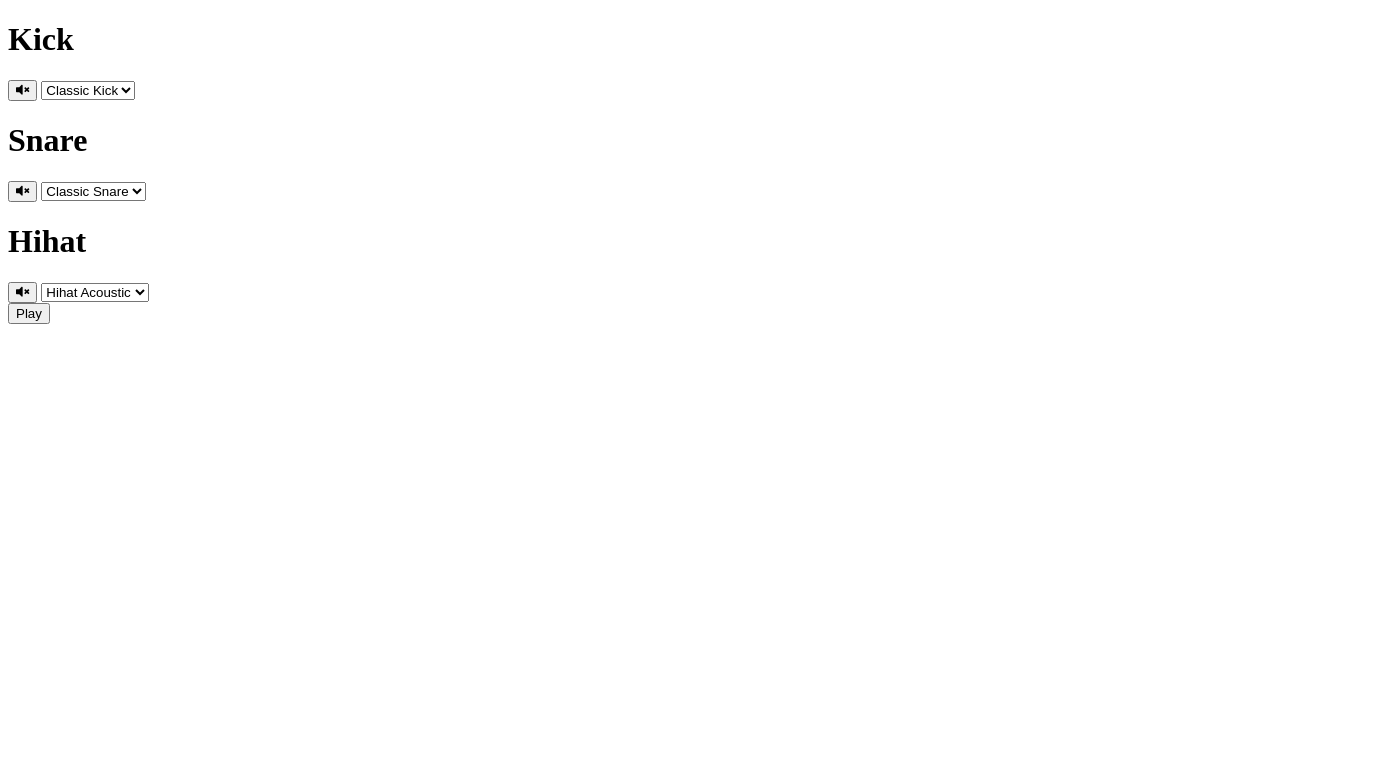
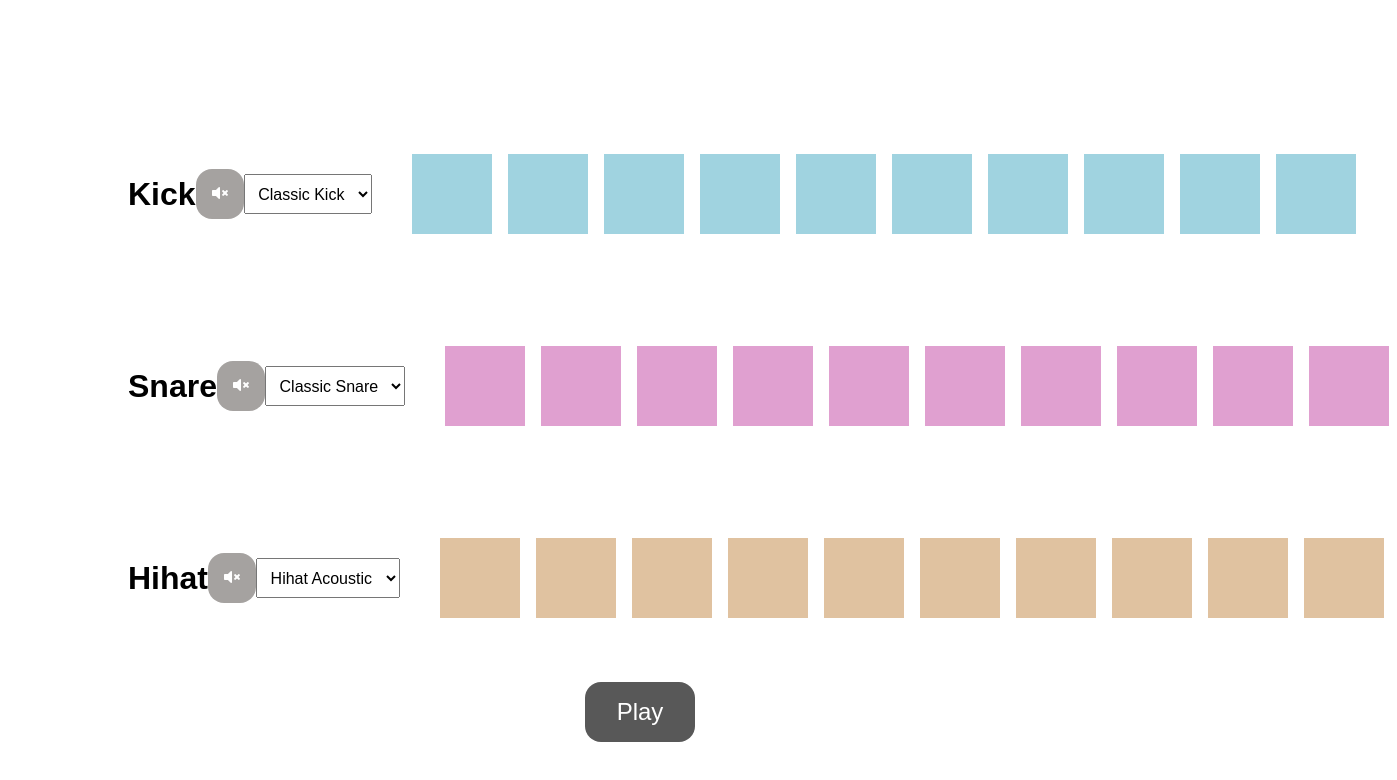
Before and after one commit to yarinmatmoni/Beatmaker, a plain HTML site: page index.html in a window 1280 px wide. Shown: the whole page, 1397 px wide, since content can reach past the window. Drawn offline with Linux system fonts and the light colour scheme.

Commit message:
css setup

```diff
--- a/index.html
+++ b/index.html
@@ -84,8 +84,8 @@
                 <div class="pad hihat-pad b9"></div>
             </div>
         </div>
+        <button class="play">Play</button>
     </div>
-    <button class="play">Play</button>
     <audio class="kick-sound" src="./allSounds/kick-classic.wav"></audio>
     <audio class="snare-sound" src="./allSounds/snare-acoustic01.wav"></audio>
     <audio class="hihat-sound" src="./allSounds/hihat-acoustic01.wav"></audio>
--- a/style.css
+++ b/style.css
@@ -0,0 +1,110 @@
+* {
+  margin: 0;
+  padding: 0;
+  box-sizing: border-box;
+}
+
+body {
+  font-family: sans-serif;
+}
+
+i,
+svg {
+  pointer-events: none;
+}
+
+.kick-pad,
+.snare-pad,
+.hihat-pad {
+  width: 5rem;
+  height: 5rem;
+  margin: 1rem 0.5rem;
+  cursor: pointer;
+}
+
+.kick-pad {
+  background: rgb(160, 211, 224);
+}
+
+.snare-pad {
+  background: rgb(224, 160, 208);
+}
+
+.hihat-pad {
+  background: rgb(224, 194, 160);
+}
+
+.kick-pad.active {
+  background: rgb(59, 197, 231);
+}
+
+.snare-pad.active {
+  background: rgb(218, 58, 178);
+}
+
+.hihat-pad.active {
+  background: rgb(241, 158, 64);
+}
+
+.sequencer {
+  display: flex;
+  min-height: 100vh;
+  flex-direction: column;
+  align-items: center;
+  justify-content: center;
+}
+
+.hihat-track,
+.snare-track,
+.kick-track {
+  display: flex;
+  align-items: center;
+  justify-content: space-between;
+  width: 85%;
+  margin-top: 5rem;
+}
+
+.kick,
+.snare,
+.hihat {
+  display: flex;
+}
+
+.controls {
+  display: flex;
+  justify-content: space-between;
+  align-items: center;
+  flex: 1;
+  margin: 0rem 2rem;
+}
+
+.controls button {
+  padding: 1rem;
+  border: none;
+  background: rgb(165, 162, 160);
+  border-radius: 1rem;
+  color: white;
+  font-size: 1rem;
+  cursor: pointer;
+  transition: all 0.5s ease;
+}
+
+.pad {
+  transition: all 0.5s ease;
+}
+
+.play {
+  padding: 1rem 2rem;
+  font-size: 1.5rem;
+  color: white;
+  background: rgb(88, 88, 88);
+  border: none;
+  border-radius: 1rem;
+  cursor: pointer;
+  margin-top: 3rem;
+}
+
+select {
+  padding: 0.6rem;
+  font-size: 1rem;
+}
```
